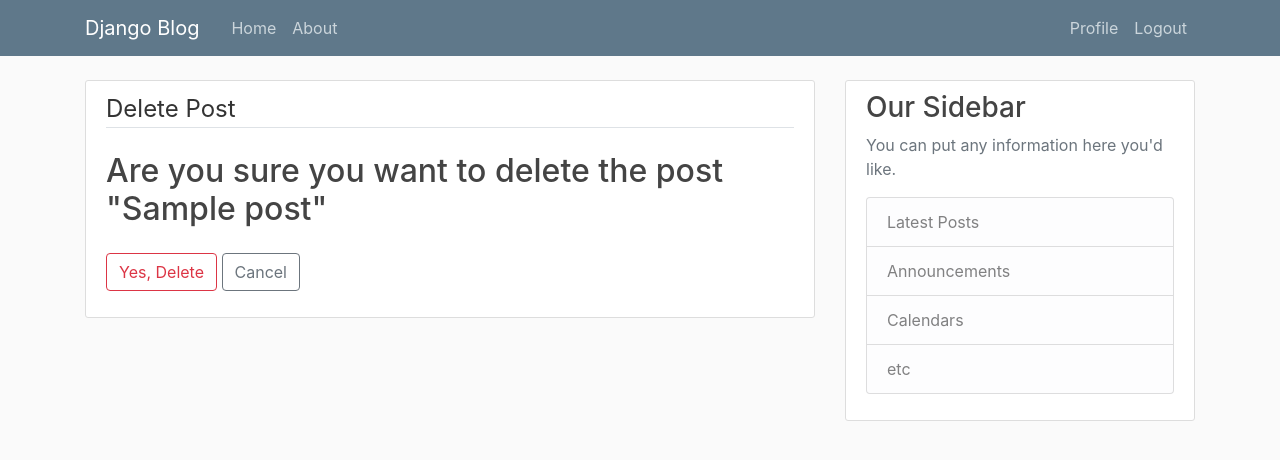
After one commit to ahsanhabib91/corey_schafer_django_2, a Django app: page /post/1/delete in a window 1280 px wide. The commit adds this page. Shown: the top 460 px of the page. Run offline with Django 3.2, Linux system fonts and the light colour scheme; a user stored in the database is signed in; tables that the repository leaves empty hold one stand-in row (values such as "Sample post"); some libraries are stand-ins or nearby versions.

Commit message:
Lecture-10; Done Upto Post Delete

```diff
--- /dev/null
+++ b/django_project/blog/templates/blog/post_confirm_delete.html
@@ -0,0 +1,16 @@
+{% extends "blog/base.html" %}
+{% block content %}
+    <div class="content-section">
+        <form method="POST">
+            {% csrf_token %}
+            <fieldset class="form-group">
+                <legend class="border-bottom mb-4">Delete Post</legend>
+                <h2>Are you sure you want to delete the post "{{ object.title }}"</h2>
+            </fieldset>
+            <div class="form-group">
+                <button class="btn btn-outline-danger" type="submit">Yes, Delete</button>
+                <a class="btn btn-outline-secondary" href="{% url 'post-detail' object.id %}">Cancel</a>
+            </div>
+        </form>
+    </div>
+{% endblock content %}
--- a/django_project/blog/templates/blog/post_detail.html
+++ b/django_project/blog/templates/blog/post_detail.html
@@ -9,7 +9,7 @@
         {% if object.author == user %}
         <div>
           <a class="btn btn-secondary btn-sm mt-1 mb-1" href="{% url 'post-update' object.id %}">Update</a>
-          <a class="btn btn-danger btn-sm mt-1 mb-1" href="{% url 'post-update' object.id %}">Delete</a>
+          <a class="btn btn-danger btn-sm mt-1 mb-1" href="{% url 'post-delete' object.id %}">Delete</a>
         </div>
         {% endif %}
       </div>
--- a/django_project/blog/urls.py
+++ b/django_project/blog/urls.py
@@ -1,5 +1,5 @@
 from django.urls import path
-from .views import PostViewList, PostDetailView, PostCreateView, PostUpdateView
+from .views import PostViewList, PostDetailView, PostCreateView, PostUpdateView, PostDeleteView
 from . import views
 
 urlpatterns = [
@@ -8,5 +8,6 @@ urlpatterns = [
     path('post/<int:pk>', PostDetailView.as_view(), name="post-detail"),
     path('post/new', PostCreateView.as_view(), name="post-create"),
     path('post/<int:pk>/update', PostUpdateView.as_view(), name="post-update"),
+    path('post/<int:pk>/delete', PostDeleteView.as_view(), name="post-delete"),
     path('about/', views.about, name="blog-about"),
 ]
--- a/django_project/blog/views.py
+++ b/django_project/blog/views.py
@@ -2,7 +2,7 @@ from django.shortcuts import render
 from django.http import HttpResponse
 from django.urls import reverse_lazy
 from django.contrib.auth.mixins import LoginRequiredMixin, UserPassesTestMixin
-from django.views.generic import ListView, DetailView, CreateView, UpdateView
+from django.views.generic import ListView, DetailView, CreateView, UpdateView, DeleteView
 from .models import Post
 
 
@@ -52,5 +52,17 @@ class PostUpdateView(LoginRequiredMixin, UserPassesTestMixin, UpdateView):
             return False
 
 
+class PostDeleteView(LoginRequiredMixin, UserPassesTestMixin, DeleteView):
+    model = Post
+    success_url = reverse_lazy('blog-home')
+
+    def test_func(self):
+        post = self.get_object()
+        if self.request.user == post.author:
+            return True
+        else:
+            return False
+
+
 def about(request):
     return render(request, 'blog/about.html', {'title': 'About'})
```
